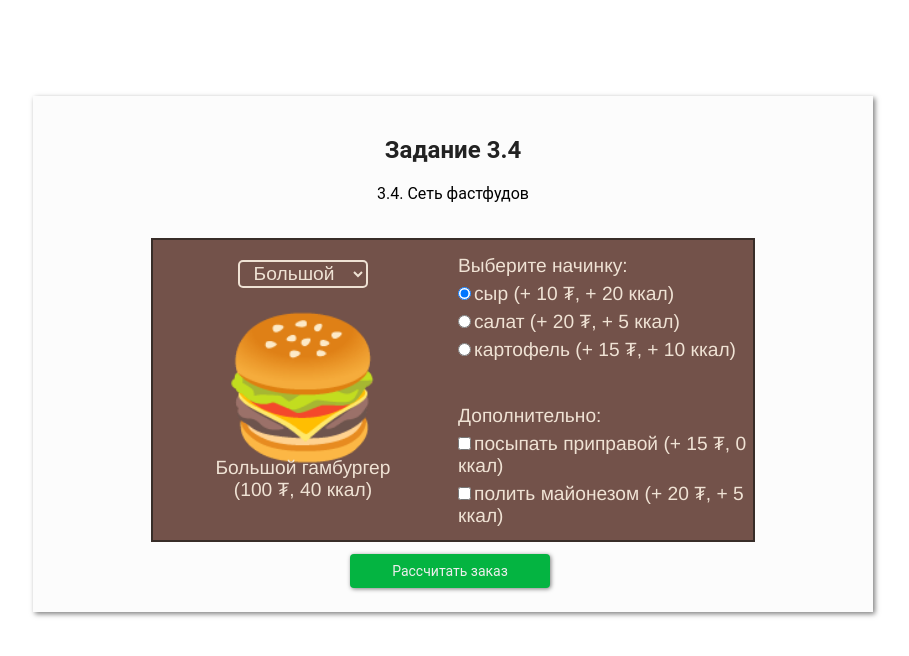
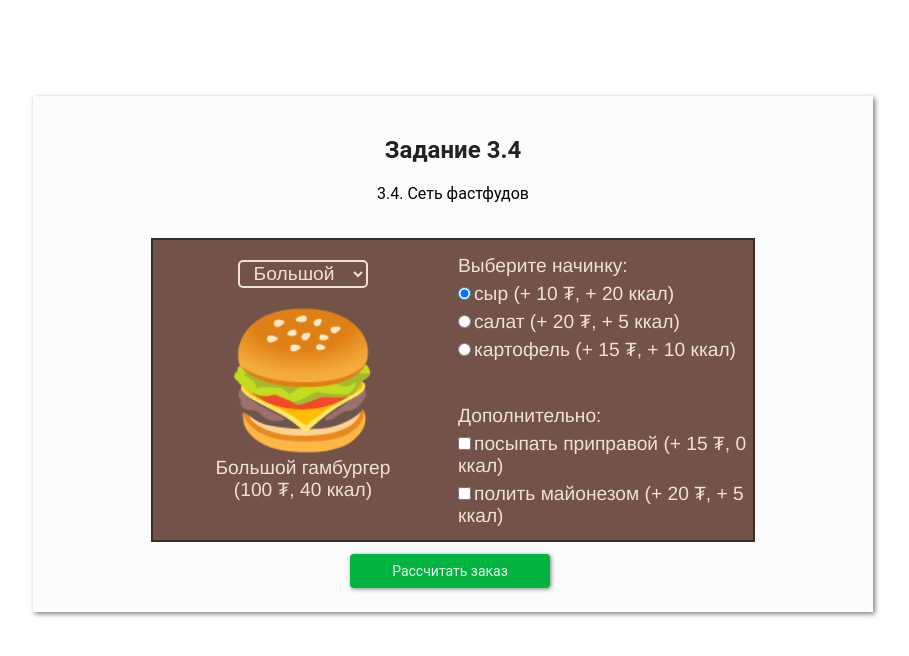
Before and after one commit to KonTiki22/all_tasks, a plain HTML site: page web_dev3/tasks/task4.html in a window 1280 px wide. Shown: the whole page, without its empty margins (187-1096 px from the left). Drawn offline with Linux system fonts and the light colour scheme.

Commit message:
Update task4.html

```diff
--- a/web_dev3/tasks/task4.html
+++ b/web_dev3/tasks/task4.html
@@ -66,11 +66,11 @@
 		.hpic {
 			font-family: font-family: 'Noto Sans TC', sans-serif;
 			line-height: 1;
-			bottom: 85px;
+			bottom: 95px;
 			padding: 0px;
 			width: 100%;
 			position: absolute;
-			font-size: 135px;
+			font-size: 130px;
 			text-align: center;
 		}
 		.sm {
```
